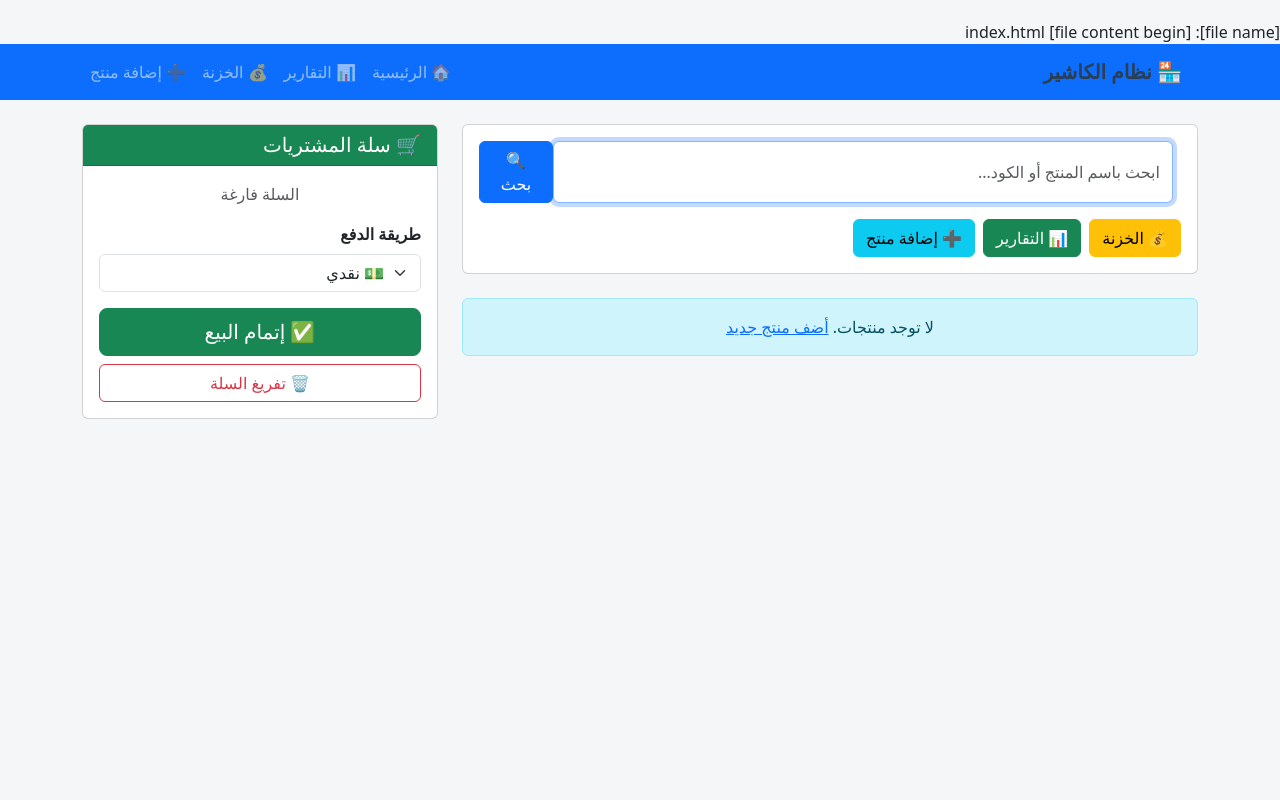
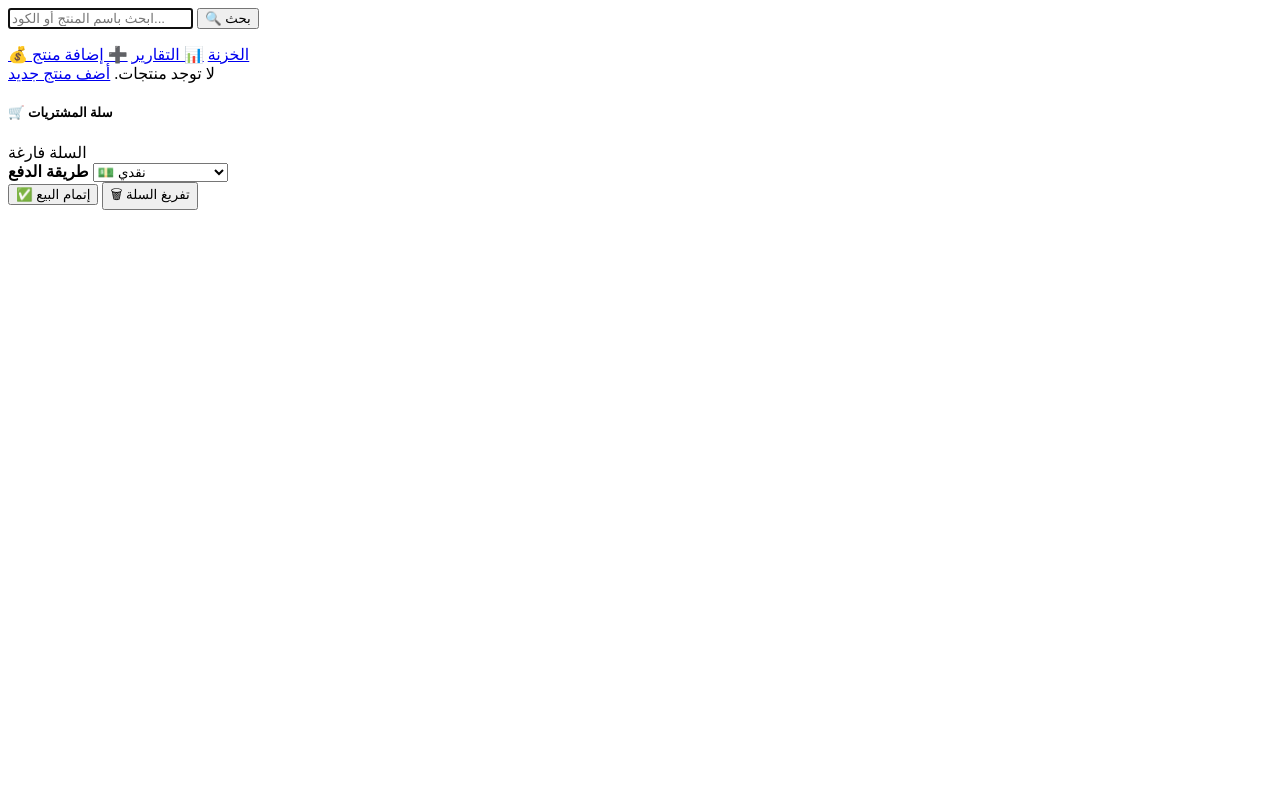
Before and after one commit to msayed20089/mobile-shop-web, a Flask app: page / in a window 1280 px wide. Run offline with Flask 3, Linux system fonts and the light colour scheme.

Commit message:
Update index.html

```diff
--- a/templates/index.html
+++ b/templates/index.html
@@ -1,7 +1,4 @@
-[file name]: index.html
-[file content begin]
-{% extends "base.html" %}
-{% block content %}
+
 <div class="row">
   <div class="col-md-8">
     <div class="card mb-4">
@@ -255,5 +252,3 @@ document.getElementById('q').addEventListener('keydown', function(e){
 // التهيئة الأولية
 renderCart();
 </script>
-{% endblock %}
-[file content end]
```
